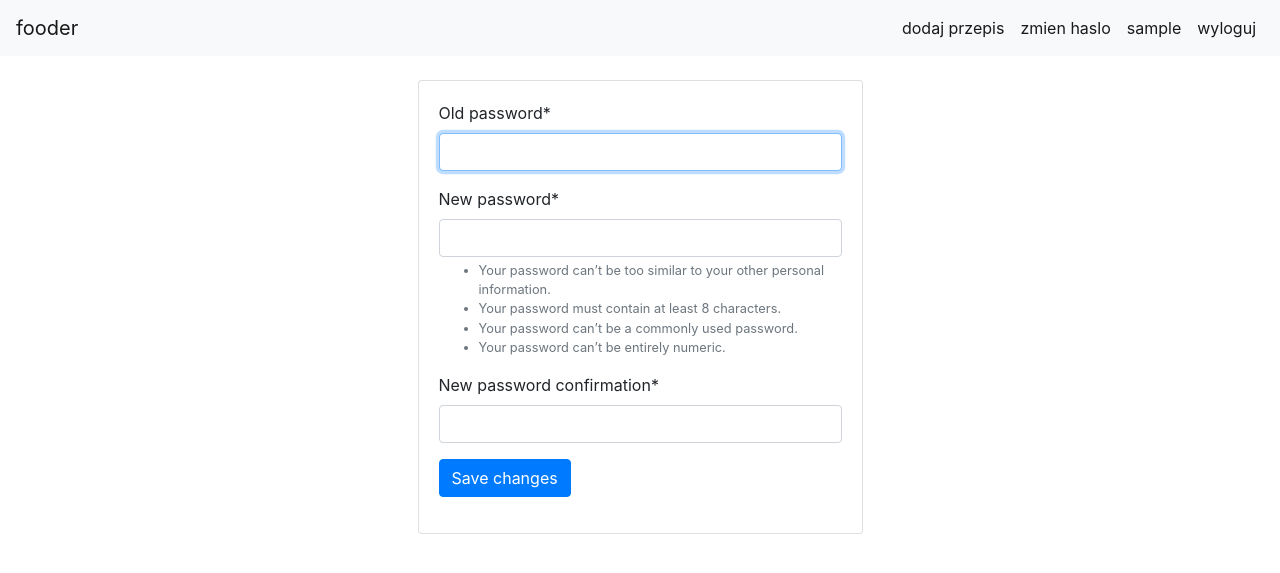
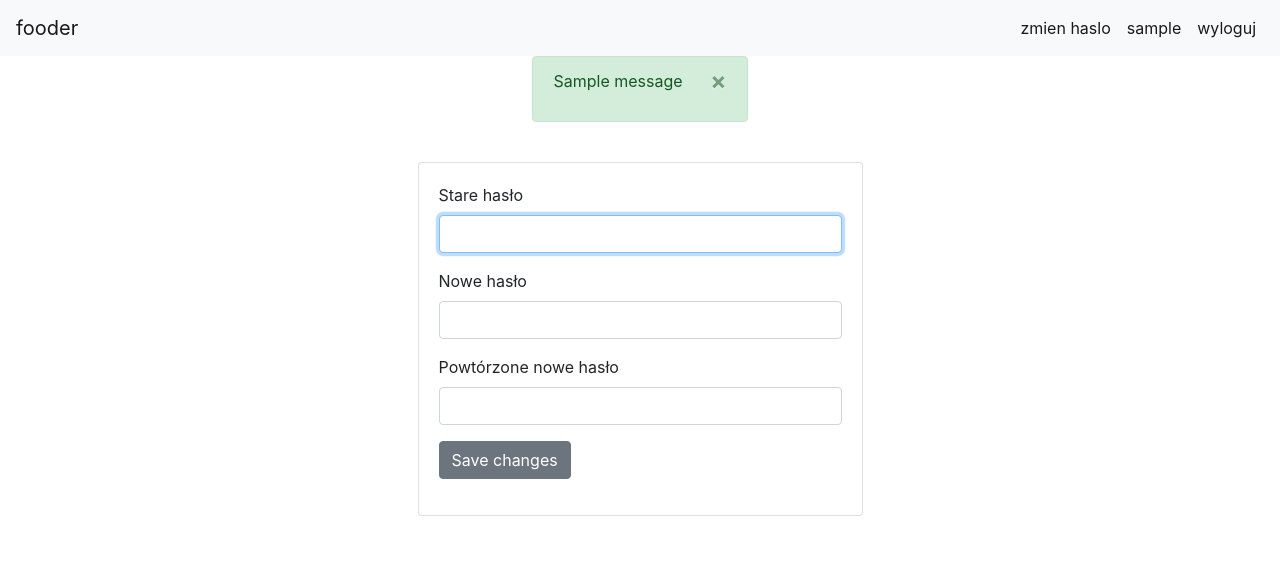
Before and after one commit to pprzychodzen/fooder, a Django app: page /password/ in a window 1280 px wide. Shown: the top 573 px of the page. Run offline with Django 3.2, Linux system fonts and the light colour scheme; a user stored in the database is signed in; tables that the repository leaves empty hold one stand-in row (values such as "Sample post"); one stand-in notice (Sample message) is shown; some libraries are stand-ins or nearby versions.

Commit message:
alert messegess working
fix redirect to homepage after login

```diff
--- a/main/templates/main/header.html
+++ b/main/templates/main/header.html
@@ -21,6 +21,8 @@
       tinymce.init({
         selector: '#mytextarea'
       });
+    $( document ).ready(function() {
+
 
 
 </script>
@@ -68,10 +70,11 @@
         <ul class="navbar-nav ml-auto">
 
             {% if user.is_authenticated %}
-            <li class="nav-item active"><a class="nav-link" href="{% url 'create_recipe' %}">dodaj przepis</a></li>
+            <!--            <li class="nav-item active"><a class="nav-link" href="{% url 'create_recipe' %}">dodaj przepis</a></li>-->
             <li class="nav-item active"><a class="nav-link" href="{% url 'change_password' %}">zmien haslo</a></li>
 
-            <li class="nav-item active"><a class="nav-link" href="{% url 'user_profile' user.pk %}">{{user.username}}</a></li>
+            <li class="nav-item active"><a class="nav-link"
+                                           href="{% url 'user_profile' user.pk %}">{{user.username}}</a></li>
             <li class="nav-item active"><a class="nav-link" href="{% url 'logout' %}">wyloguj</a></li>
 
             {% else %}
@@ -83,31 +86,23 @@
 
     </div>
 </nav>
+{% if messages %}
+<div class="row justify-content-center">
+    <div class="col-sm-offset-2 justify-content-center">
+        {% for message in messages %}
+        <div class="alert alert-{{ message.tags }} alert-dismissible fade show" role="alert">
+            <p>{{ message }}</p>
+            <button type="button" class="close" data-dismiss="alert" aria-label="Close">
+                <span aria-hidden="true">&times;</span>
+            </button>
+        </div>
+    </div>
+    {% endfor %}
+</div>
 
-<!--OLD MESSAGE SYSTEM FROM MATERIALIZE-->
-<!--{% if messages %}-->
-<!--{% for message in messages %}-->
-<!--{% if message.tags == 'success'%}-->
-<!--<script>M.toast({html: "{{message}}", classes: 'blue rounded',-->
-<!--                     displayLength:5000});-->
-<!--</script>-->
-<!--{% elif message.tags == 'info'%}-->
-<!--<script>M.toast({html: "{{message}}", classes: 'green rounded',-->
-<!--                     displayLength:5000});-->
-<!--</script>-->
-<!--{% elif message.tags == 'warning'%}-->
-<!--<script>M.toast({html: "{{message}}", classes: 'orange rounded',-->
-<!--                     displayLength:5000});-->
-<!--</script>-->
-<!--{% elif message.tags == 'error'%}-->
-<!--<script>M.toast({html: "{{message}}", classes: 'red rounded',-->
-<!--                     displayLength:5000});-->
-<!--</script>-->
-<!--{% endif %}-->
-<!--{% endfor %}-->
-<!--{% endif %}-->
+{% endif %}
+
 <div class="container">
-
     <br>
     {% block content %}
     {% endblock %}
--- a/main/templates/user/change_password.html
+++ b/main/templates/user/change_password.html
@@ -1,15 +1,20 @@
 {% extends 'main/header.html' %}
 {% load crispy_forms_tags %}
+{% block content %}
 
-{% block content %}
+<style>
+    .asteriskField {
+    display: none;
+}
+</style>
   <div class="row justify-content-center">
     <div class="col-5">
       <div class="card">
         <div class="card-body">
-          <form method="post" novalidate>
+          <form method="post">
             {% csrf_token %}
             {{ form|crispy }}
-            <button type="submit" class="btn btn-primary">Save changes</button>
+            <button type="submit" class="btn btn-secondary">Save changes</button>
           </form>
         </div>
       </div>
--- a/user/forms.py
+++ b/user/forms.py
@@ -1,8 +1,8 @@
 from django import forms
-from django.contrib.auth.forms import UserCreationForm
+from django.contrib.auth.forms import UserCreationForm, PasswordChangeForm
 from django.contrib.auth.models import User
 from user.models import UserProfile
-
+from django.utils.translation import ugettext_lazy as _
 
 class SignUpForm(UserCreationForm):
     first_name = forms.CharField(max_length=30, required=False, help_text='niewymagane', label='Imię')
@@ -37,3 +37,22 @@ class UserProfileForm(forms.ModelForm):
         fields = ('avatar', 'about_me')
         labels = {'avatar': 'Avatar',
                   'about_me': 'Więcej o mnie'}
+
+
+class ChangePassword(PasswordChangeForm):
+    old_password = forms.CharField(
+        label=_("Stare hasło"),
+        strip=False,
+        widget=forms.PasswordInput(attrs={'autocomplete': 'current-password', 'autofocus': True}),
+    )
+    new_password1 = forms.CharField(
+        label=_("Nowe hasło"),
+        widget=forms.PasswordInput(attrs={'autocomplete': 'new-password'}),
+        strip=False,
+        help_text='',
+    )
+    new_password2 = forms.CharField(
+        label=_("Powtórzone nowe hasło"),
+        strip=False,
+        widget=forms.PasswordInput(attrs={'autocomplete': 'new-password'}),
+    )
--- a/user/views.py
+++ b/user/views.py
@@ -4,7 +4,7 @@ from django.contrib.auth.forms import AuthenticationForm, PasswordChangeForm
 from django.shortcuts import render, redirect
 from django.views.generic.edit import UpdateView
 from user.models import UserProfile
-from user.forms import SignUpForm, UserProfileForm
+from user.forms import SignUpForm, UserProfileForm, ChangePassword
 
 
 def signup(request):
@@ -15,9 +15,9 @@ def signup(request):
             username = form.cleaned_data.get('username')
             raw_password = form.cleaned_data.get('password1')
             user = authenticate(username=username, password=raw_password)
-            messages.success(request, f"new account created: {username}")
+            messages.success(request, f"Nowe konto założone: {username}")
             login(request, user)
-            messages.info(request, f"you are now logged in as {username}")
+            messages.info(request, f"Jesteś zalogowany/a jako {username}")
             return redirect('homepage')
     else:
         form = SignUpForm()
@@ -26,7 +26,7 @@ def signup(request):
 
 def logout_request(request):
     logout(request)
-    messages.info(request, "logged out successfully!")
+    messages.info(request, "Wylogowano!")
     return redirect("homepage")
 
 
@@ -39,15 +39,17 @@ def login_request(request):
             user = authenticate(username=username, password=password)
             if user is not None:
                 login(request, user)
-                messages.info(request, f"you are now logged in as {username}")
+                messages.success(request, f"Jesteś zalogowany/a jako {username}")
                 if 'next' in request.POST:
                     return redirect(request.POST.get('next'))
+                if 'login?next' in request.POST:
+                    return redirect('homepage')
                 else:
                     return redirect("homepage")
             else:
-                messages.error(request, "invalid username or password")
+                messages.error(request, "Błędny login lub hasło")
         else:
-            messages.error(request, "invalid username or password")
+            messages.error(request, "Błędny login lub hasło")
     form = AuthenticationForm()
     return render(request,
                   "user/login.html",
@@ -67,14 +69,14 @@ class UserProfileView(UpdateView):
 
 def change_password(request):
     if request.method == 'POST':
-        form = PasswordChangeForm(request.user, request.POST)
+        form = ChangePassword(request.user, request.POST)
         if form.is_valid():
             user = form.save()
             update_session_auth_hash(request, user)
-            messages.success(request, 'Your password was successfully updated!')
+            messages.success(request, 'Hasło zostało zmienione!')
             return redirect('/')
         else:
-            messages.error(request, 'Please correct the error below.')
+            messages.error(request, 'Proszę poprawić błędy!')
     else:
-        form = PasswordChangeForm(request.user)
+        form = ChangePassword(request.user)
     return render(request, 'user/change_password.html', {'form': form})
```
Also changed, not shown: fooder/settings.py (+9 -0 lines), main/forms.py (+2 -14 lines), main/models.py (line endings or trailing spaces).
